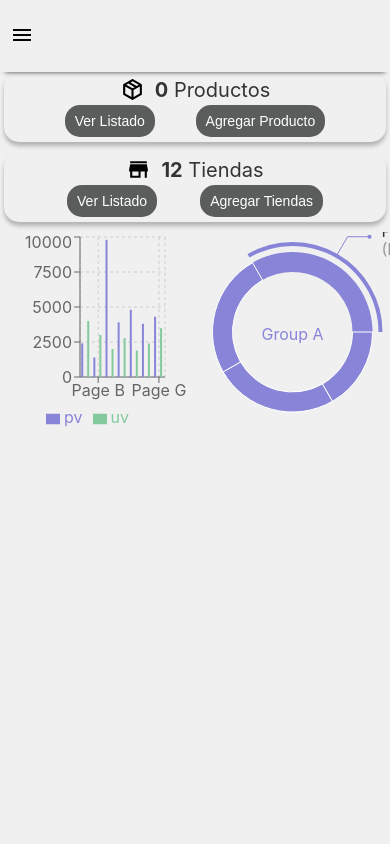
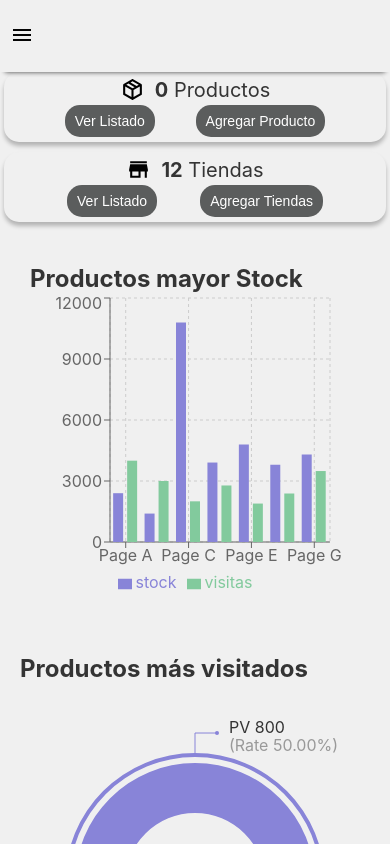
Before and after one commit to JoaquinVarelaCenco/Dashboard-Equipo1, a React (Create React App) app: page /home in a window 390 px wide. Shown: the top 844 px of the page. Built offline with nearby package versions, Linux system fonts and the light colour scheme; no server answers.

Commit message:
Disposicion de Componentes Charts en Home

```diff
--- a/src/components/ChartBar/ChartBar.js
+++ b/src/components/ChartBar/ChartBar.js
@@ -3,44 +3,44 @@ import { BarChart, Bar, XAxis, YAxis, CartesianGrid, Tooltip, Legend, Responsive
 const data = [
   {
     name: 'Page A',
-    uv: 4000,
-    pv: 2400,
+    visitas: 4000,
+    stock: 2400,
     amt: 2400,
   },
   {
     name: 'Page B',
-    uv: 3000,
-    pv: 1398,
+    visitas: 3000,
+    stock: 1398,
     amt: 2210,
   },
   {
     name: 'Page C',
-    uv: 2000,
-    pv: 9800,
+    visitas: 2000,
+    stock: 10800,
     amt: 2290,
   },
   {
     name: 'Page D',
-    uv: 2780,
-    pv: 3908,
+    visitas: 2780,
+    stock: 3908,
     amt: 2000,
   },
   {
     name: 'Page E',
-    uv: 1890,
-    pv: 4800,
+    visitas: 1890,
+    stock: 4800,
     amt: 2181,
   },
   {
     name: 'Page F',
-    uv: 2390,
-    pv: 3800,
+    visitas: 2390,
+    stock: 3800,
     amt: 2500,
   },
   {
     name: 'Page G',
-    uv: 3490,
-    pv: 4300,
+    visitas: 3490,
+    stock: 4300,
     amt: 2100,
   },
 ];
@@ -48,7 +48,7 @@ const data = [
 const ChartBar = ()=> {
 
     return (
-        <ResponsiveContainer width="100%" height="100%">
+        <ResponsiveContainer width="100%" height="80%">
           <BarChart
             width={500}
             height={300}
@@ -65,8 +65,8 @@ const ChartBar = ()=> {
             <YAxis />
             <Tooltip />
             <Legend />
-            <Bar dataKey="pv" fill="#8884d8" />
-            <Bar dataKey="uv" fill="#82ca9d" />
+            <Bar dataKey="stock" fill="#8884d8" />
+            <Bar dataKey="visitas" fill="#82ca9d" />
           </BarChart>
         </ResponsiveContainer>
     );
--- a/src/components/ChartPie/ChartPie.js
+++ b/src/components/ChartPie/ChartPie.js
@@ -2,7 +2,7 @@ import { useState } from 'react';
 import { PieChart, Pie, Sector, ResponsiveContainer } from 'recharts';
 
 const data = [
-  { name: 'Group A', value: 400 },
+  { name: 'Group A', value: 800 },
   { name: 'Group B', value: 300 },
   { name: 'Group C', value: 300 },
   { name: 'Group D', value: 200 },
@@ -75,8 +75,8 @@ const PieCharts = ()=> {
             data={data}
             cx="50%"
             cy="50%"
-            innerRadius={60}
-            outerRadius={80}
+            innerRadius={70}
+            outerRadius={120}
             fill="#8884d8"
             dataKey="value"
             onMouseEnter={onPieEnter}
--- a/src/pages/Home/Home.css
+++ b/src/pages/Home/Home.css
@@ -3,15 +3,33 @@
 .home-charts{
     display: flex;
     width: 100%;
-    height: 800px;
+    min-height: 100vh;
+    padding: 20px;
 }
 
 .home-charts__bar{
     width: 50%;
-    height: 200px;
+    height: 500px;
+    padding: 10px;
 }
 
 .home-charts__pie{
     width: 50%;
-    height: 200px;
+    height: 500px;
 }
+
+@media (max-width: 830px){
+    .home-charts{
+        flex-direction: column;
+        justify-content: center;
+    }
+    .home-charts__bar{
+        width: 100%;
+        height: 400px;
+    }
+
+    .home-charts__pie{
+        width: 100%;
+        height: 400px;
+    }
+}
--- a/src/pages/Home/Home.js
+++ b/src/pages/Home/Home.js
@@ -46,9 +46,11 @@ const Home = () => {
 
         <div className='home-charts'>
           <div className='home-charts__bar'>
+          <h2>Productos mayor Stock</h2>
             <ChartBar />
           </div>
           <div className='home-charts__pie'>
+          <h2>Productos más visitados</h2>
             <PieCharts />
           </div>
         </div>
```
